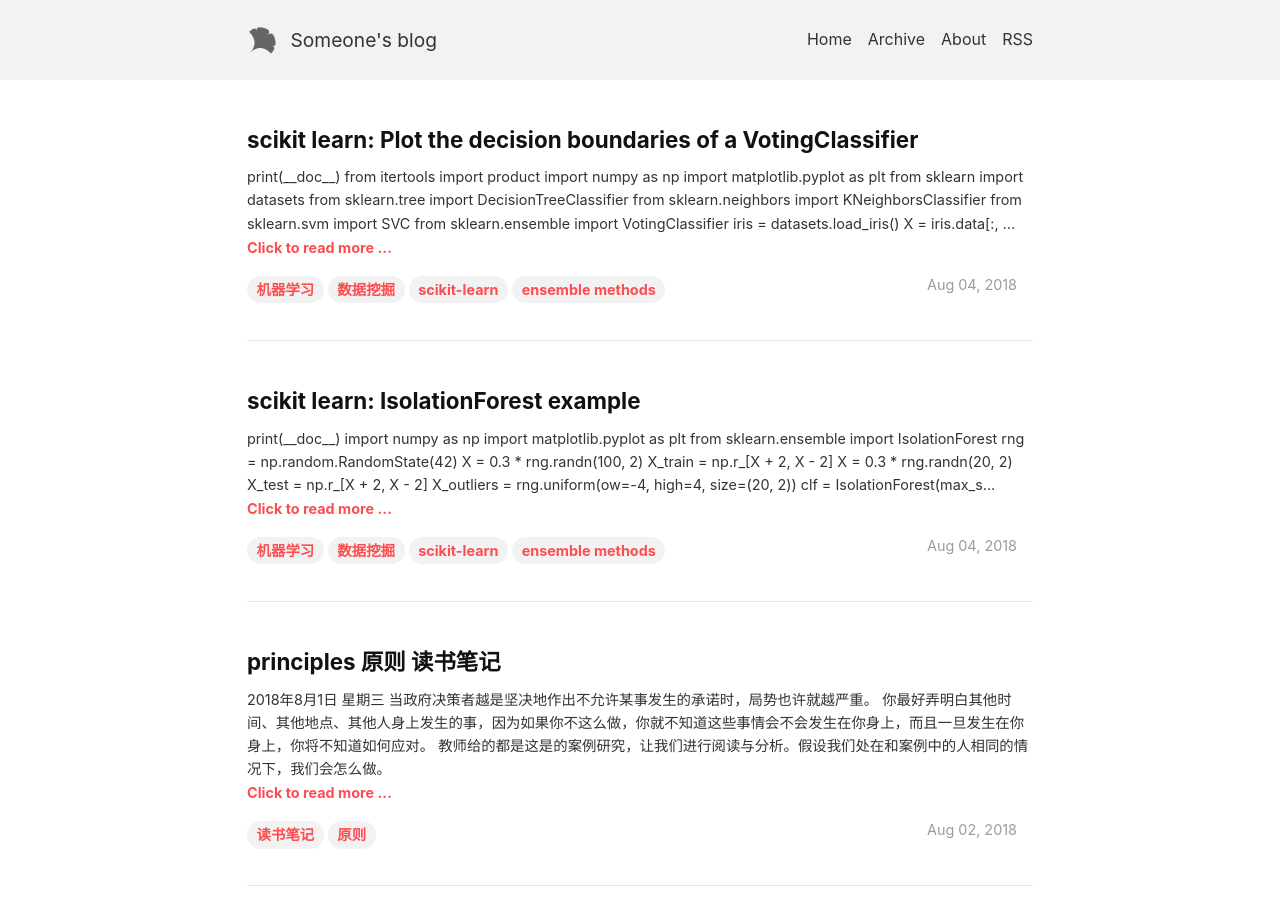
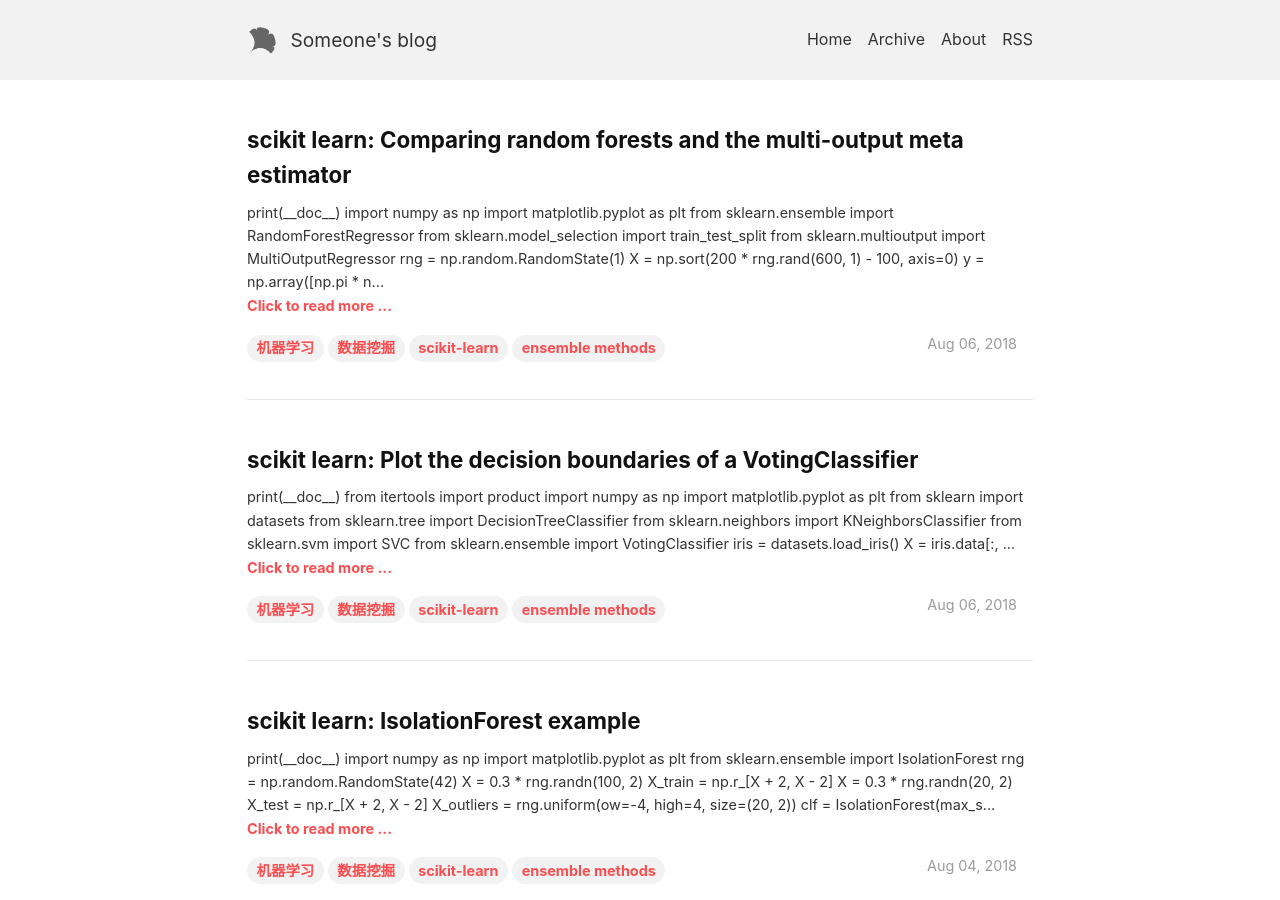
Before and after one commit to slyrx/Tech_Blog, a Jekyll site: the page built from index.html, in a window 1280 px wide and 900 px high. Built offline with Jekyll 4.4.1, drawn with Linux system fonts in a browser that asks for light colours; the list of posts is cut into pages by our own code; some of the changed text lies outside the part shown.

Commit message:
add new articles

```diff
--- /dev/null
+++ b/_posts/2018-8-6-scikit-learn-example.md
@@ -0,0 +1,49 @@
+---
+layout: post
+title:  "scikit learn: Comparing random forests and the multi-output meta estimator"
+date:   2018-08-06 10:59:30
+tags: [机器学习, 数据挖掘, scikit-learn, ensemble methods]
+---
+
+      print(__doc__)
+
+      import numpy as np
+      import matplotlib.pyplot as plt
+      from sklearn.ensemble import RandomForestRegressor
+      from sklearn.model_selection import train_test_split
+      from sklearn.multioutput import MultiOutputRegressor
+
+      rng = np.random.RandomState(1)
+      X = np.sort(200 * rng.rand(600, 1) - 100, axis=0)
+      y = np.array([np.pi * np.sin(X).ravel(), np.pi * np.cos(X).ravel()]).T
+      y += (0.5 - rng.rand(\*y.shape))
+
+      X_train, X_test, y_train, y_test = train_test_split(X, y, train_size=400, random_state=4)
+
+      max_depth = 30
+      regr_multirf = MultiOutputRegressor(RandomForestRegressor(max_depth=max_depth, random_state=0))
+
+      regr_multirf.fit(X_train, y_train)
+
+      regr_rf = RandomForestRegressor(max_depth=max_depth, random_state=2)
+      regr_rf.fit(X_train, y_train)
+
+      y_multirf = regr_multirf.predict(X_test)
+      y_rf = regr_rf.predict(X_test)
+
+      plt.figure()
+      s = 50
+      a = 0.4
+      plt.scatter(y_test[:, 0], y_test[:, 1], edgecolor='k', c="navy", s=s, marker="s", alpha=a, label="Data")
+      plt.scatter(y_multirf[:, 0], y_multirf[:, 1], edgecolor='k', c="cornflowerblue", s=s, alpha=a, label="Multi RF score=%.2f" % regr_multirf.score(X_test, y_test))
+      plt.scatter(y_rf[:, 0], y_rf[:, 1], edgecolor='k', c="c", s=s, marker="^", alpha=a, label="RF score=%.2f" % regr_rf.score(X_test, y_test))
+
+      plt.xlim([-6, 6])
+      plt.ylim([-6, 6])
+      plt.xlabel("target 1")
+      plt.ylabel("target 2")
+      plt.title("Comparing random forests and the multi-output meta estimator")
+      plt.legend()
+      plt.show()
+
+end
```
Also changed, not shown: _posts/2018-8-5-scikit-learn-example.md (+1 -1 lines).
